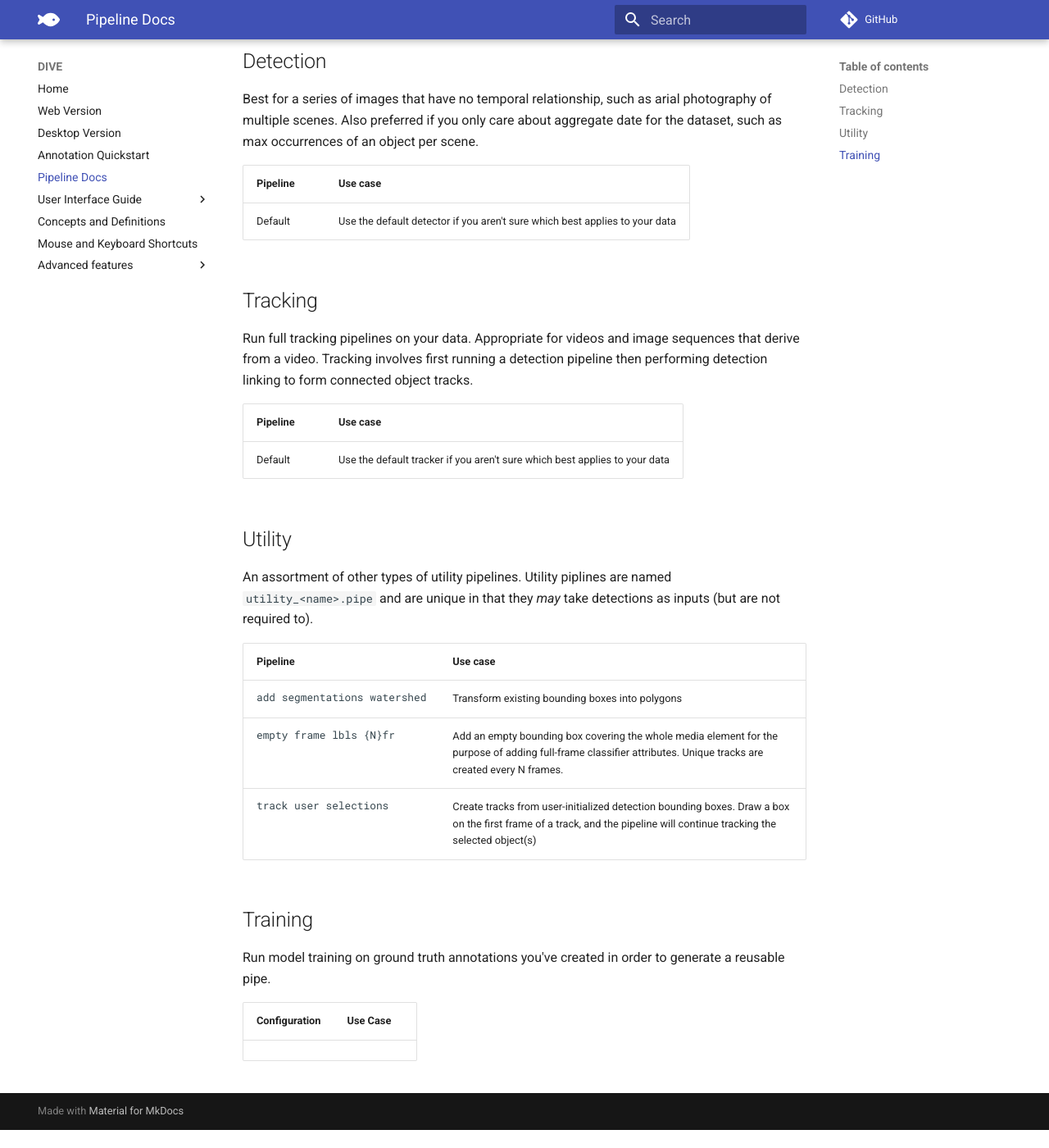
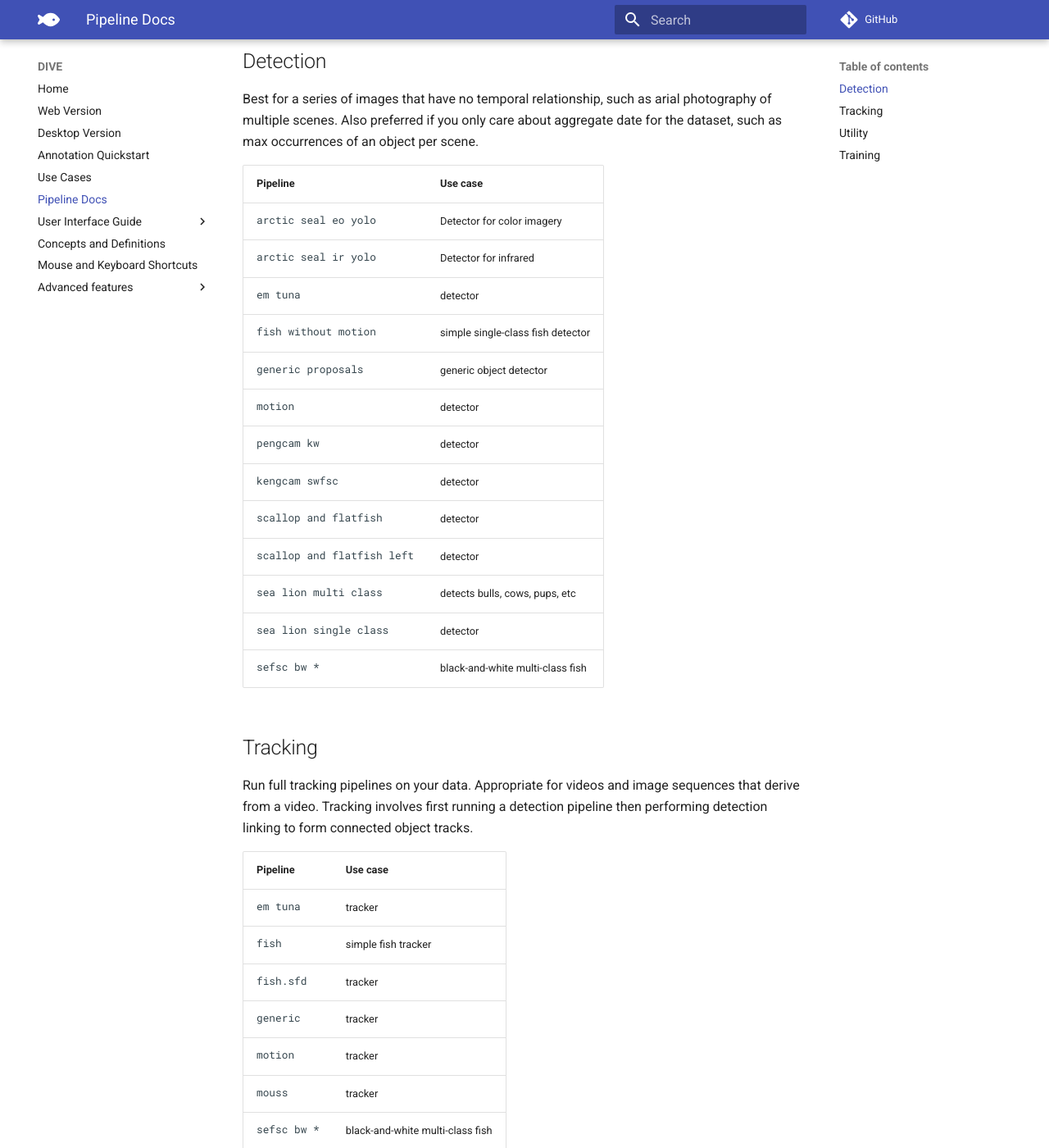
Before and after one commit to Kitware/dive, an MkDocs documentation site: the page built from docs/Pipeline-Documentation.md, in a window 1280 px wide and 1400 px high, scrolled down 255 px. Shown: the whole window at 82% size. Built offline with MkDocs 1.6.1 and Material for MkDocs 9.7.7, drawn with Linux system fonts in a browser that asks for light colours; comment, search, counter and statistics services are not loaded; before the commit the page ends 1633 px from its top, so only the background shows below that; some of the changed text lies outside the part shown.

Commit message:
Docs updates

```diff
--- a/docs/Pipeline-Documentation.md
+++ b/docs/Pipeline-Documentation.md
@@ -6,24 +8,42 @@ VIAME and DIVE are capable of running pre-trained detection and tracking pipelin
 
 Best for a series of images that have no temporal relationship, such as arial photography of multiple scenes.  Also preferred if you only care about aggregate date for the dataset, such as max occurrences of an object per scene.
 
-| Pipeline | Use case                                                                    |
-| -------- | --------------------------------------------------------------------------- |
-| Default  | Use the default detector if you aren't sure which best applies to your data |
+| Pipeline | Use case |
+| -------- | -------- |
+| <pre>arctic seal eo yolo</pre> | Detector for color imagery |
+| <pre>arctic seal ir yolo</pre>  | Detector for infrared |
+| <pre>em tuna</pre>  | detector |
+| <pre>fish without motion</pre>  | simple single-class fish detector |
+| <pre>generic proposals</pre>  | generic object detector |
+| <pre>motion</pre>  | detector |
+| <pre>pengcam kw</pre>  | detector |
+| <pre>kengcam swfsc</pre>  | detector |
+| <pre>scallop and flatfish</pre>  | detector |
+| <pre>scallop and flatfish left</pre>  | detector |
+| <pre>sea lion multi class</pre>  | detects bulls, cows, pups, etc |
+| <pre>sea lion single class</pre>  | detector |
+| <pre>sefsc bw *</pre>  | black-and-white multi-class fish |
 
 ## Tracking
 
 Run full tracking pipelines on your data.  Appropriate for videos and image sequences that derive from a video.  Tracking involves first running a detection pipeline then performing detection linking to form connected object tracks.
 
-| Pipeline | Use case                                                                   |
-| -------- | -------------------------------------------------------------------------- |
-| Default  | Use the default tracker if you aren't sure which best applies to your data |
+| Pipeline | Use case |
+| -------- | -------- |
+| <pre>em tuna</pre>  | tracker |
+| <pre>fish</pre>  | simple fish tracker |
+| <pre>fish.sfd</pre>  | tracker |
+| <pre>generic</pre>  | tracker |
+| <pre>motion</pre>  | tracker |
+| <pre>mouss</pre>  | tracker |
+| <pre>sefsc bw *</pre>  | black-and-white multi-class fish |
 
 ## Utility
 
 An assortment of other types of utility pipelines.  Utility piplines are named `utility_<name>.pipe` and are unique in that they _may_ take detections as inputs (but are not required to).
 
-| Pipeline | Use case                                                                   |
-| -------- | -------------------------------------------------------------------------- |
+| Pipeline | Use case |
+| -------- | -------- |
 | <pre>add segmentations watershed</pre>  | Transform existing bounding boxes into polygons |
 | <pre>empty frame lbls {N}fr</pre> | Add an empty bounding box covering the whole media element for the purpose of adding full-frame classifier attributes. Unique tracks are created every N frames. |
 | <pre>track user selections</pre> | Create tracks from user-initialized detection bounding boxes.  Draw a box on the first frame of a track, and the pipeline will continue tracking the selected object(s) |
@@ -34,3 +54,8 @@ Run model training on ground truth annotations you've created in order to genera
 
 | Configuration | Use Case |
 | ------------- | -------- |
+| <pre>train_svm_over_fish_detections</pre>  | Support Vector Machine (SVM) for fish |
+| <pre>train_svm_over_generic_detections</pre> | Support Vector Machine (SVM) for unspecialized objects |
+| <pre>train_netharn_cascade</pre>  | [NetHarn](https://gitlab.kitware.com/computer-vision/netharn) Cascade |
+| <pre>train_netharn_resnet</pre> | [NetHarn](https://gitlab.kitware.com/computer-vision/netharn) Resnet |
+| <pre>train_svm_full_frame_classifier</pre> | full frame classifier, helpful to start with `empty frame lbls` utility pipe and add attributes |
--- a/mkdocs.yml
+++ b/mkdocs.yml
@@ -14,12 +14,17 @@ theme:
 
 markdown_extensions:
   - admonition
+  - attr_list
+  - pymdownx.emoji:
+      emoji_index: !!python/name:materialx.emoji.twemoji
+      emoji_generator: !!python/name:materialx.emoji.to_svg
 
 nav:
   - Home: index.md
   - Web Version: Getting-Started.md
   - Desktop Version: Dive-Desktop.md
   - Annotation Quickstart: Annotation-QuickStart.md
+  - Use Cases: Use-Cases.md
   - Pipeline Docs: Pipeline-Documentation.md
   - User Interface Guide:
     - Introduction: Annotation-User-Interface-Overview.md
```
Also changed, not shown: other parts of docs/Pipeline-Documentation.md (+2 -0 lines), docs/Dive-Desktop.md (+1 -1 lines), docs/Getting-Started.md (+6 -1 lines), docs/Server-Operator.md (+25 -1 lines), docs/Use-Cases.md (added, +53 -0 lines), docs/index.md (+4 -17 lines).
